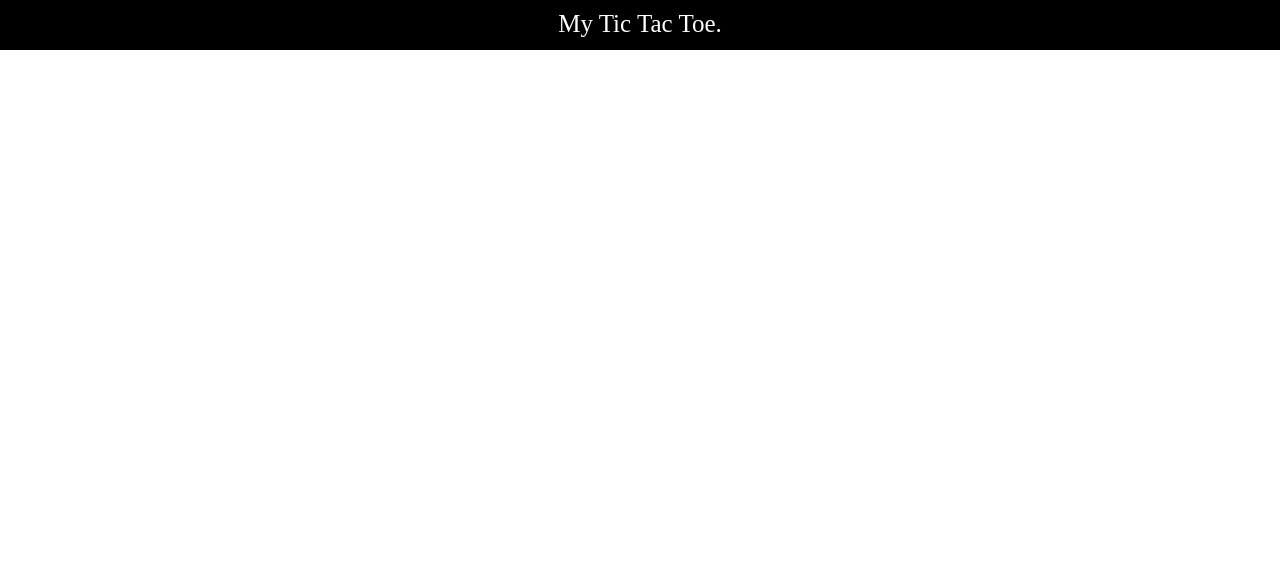
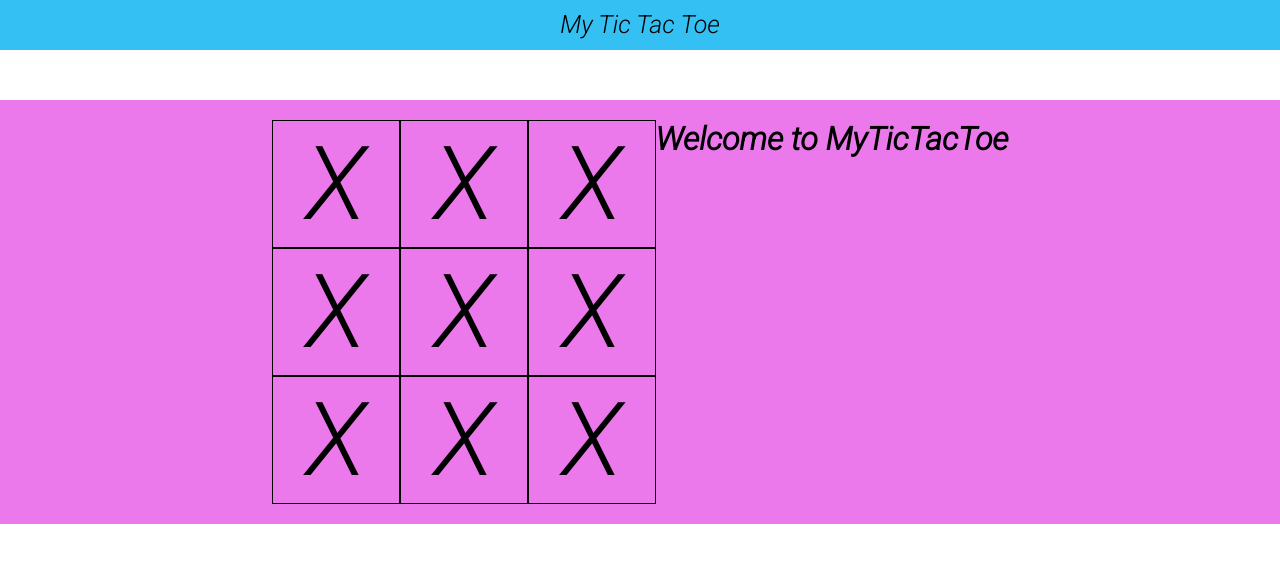
Before and after one commit to NitinAkuch/TicTacToe, a plain HTML site: page index.html in a window 1280 px wide. Drawn offline with Linux system fonts and the light colour scheme.

Commit message:
Second Commit

```diff
--- a/index.html
+++ b/index.html
@@ -12,10 +12,28 @@
     <nav>
         <ul>
             <li>
-                My Tic Tac Toe.
+                My Tic Tac Toe
             </li>
         </ul>
     </nav>
+    <div class="gameContainer">
+        <div class="containerLeft">
+            <div class="box"><span class="textBox">X</span></div>
+            <div class="box"><span class="textBox">X</span></div>
+            <div class="box"><span class="textBox">X</span></div>
+            <div class="box"><span class="textBox">X</span></div>
+            <div class="box"><span class="textBox">X</span></div>
+            <div class="box"><span class="textBox">X</span></div>
+            <div class="box"><span class="textBox">X</span></div>
+            <div class="box"><span class="textBox">X</span></div>
+            <div class="box"><span class="textBox">X</span></div>
+        </div>
+        <div class="containerRight">
+
+            <h1>Welcome to MyTicTacToe</h1>
+
+        </div>
+    </div>
 
 
     <script src="Script.js"></script>
--- a/style.css
+++ b/style.css
@@ -1,3 +1,7 @@
+@import url('https://fonts.googleapis.com/css2?family=Roboto:ital,wght@1,300&display=swap');
+@import url('https://fonts.googleapis.com/css2?family=Montserrat:ital,wght@1,200&family=Roboto:ital,wght@1,300&display=swap');
+
+
 *{
     margin: 0;
     padding: 0;
@@ -7,10 +11,55 @@ nav{
     background-color: black;
     color: white;
     height: 50px;
+    font-family: 'Roboto', sans-serif;
 }
 li{
     display: flex;
     justify-content: center;
     font-size: 25px;
     padding: 10px;
+
 }
+
+nav:hover{
+    background-color: #35c0f3;
+    color: black;
+}
+
+.gameContainer{
+    display: flex;
+    justify-content: center;
+    padding: 20px;
+    background-color: rgb(235, 121, 235);
+    margin-top: 50px;
+
+
+}
+
+.containerLeft{
+    display: grid;
+    grid-template-rows: repeat(3, 10vw);
+    grid-template-columns: repeat(3, 10vw);
+    font-family: 'Roboto', sans-serif;
+
+}
+
+.containerRight{
+
+}
+.containerRight h1{
+    font-family: 'Montserrat', sans-serif;
+font-family: 'Roboto', sans-serif;
+}
+.box{
+    border: 1px solid black;
+    display: flex;
+    justify-content: center;
+    align-items: center;
+    font-size: 8vw;
+    cursor: pointer;
+}
+
+.box:hover{
+    background-color: #d3e8f9;
+}
```
